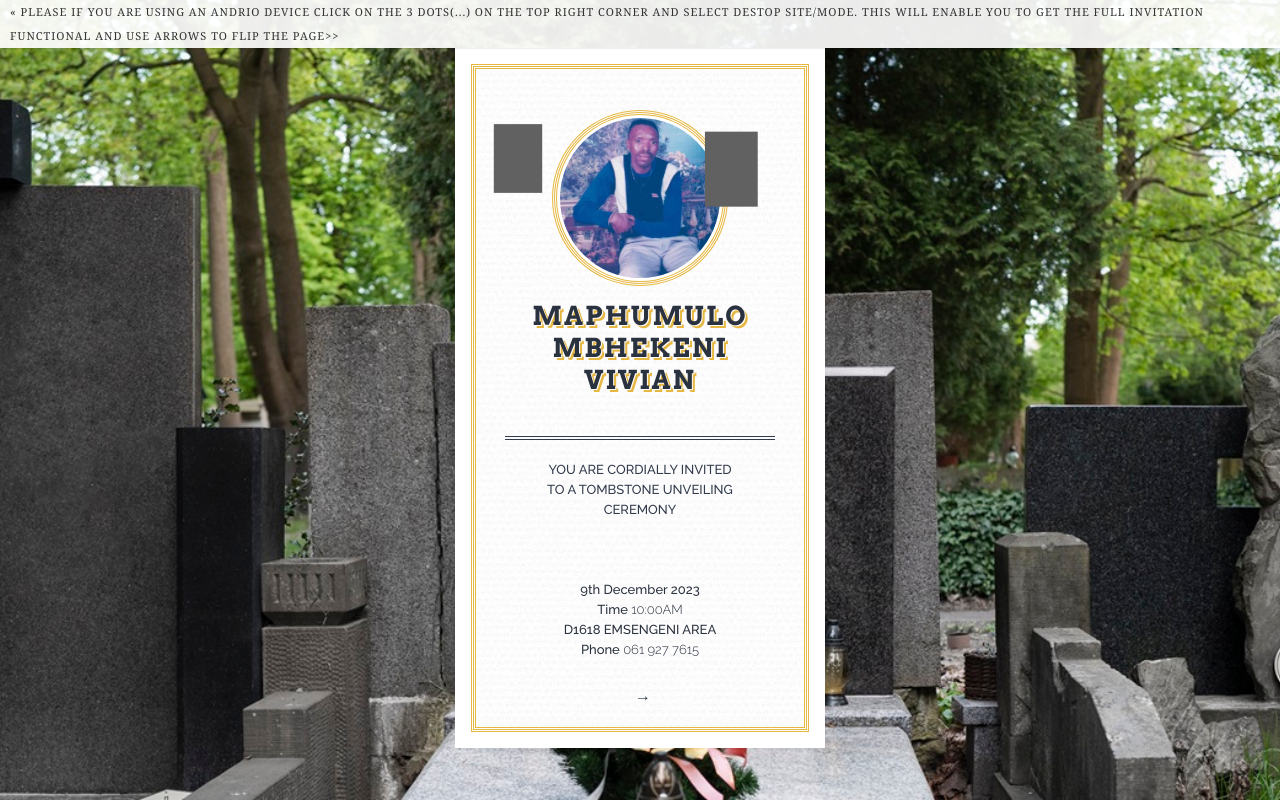
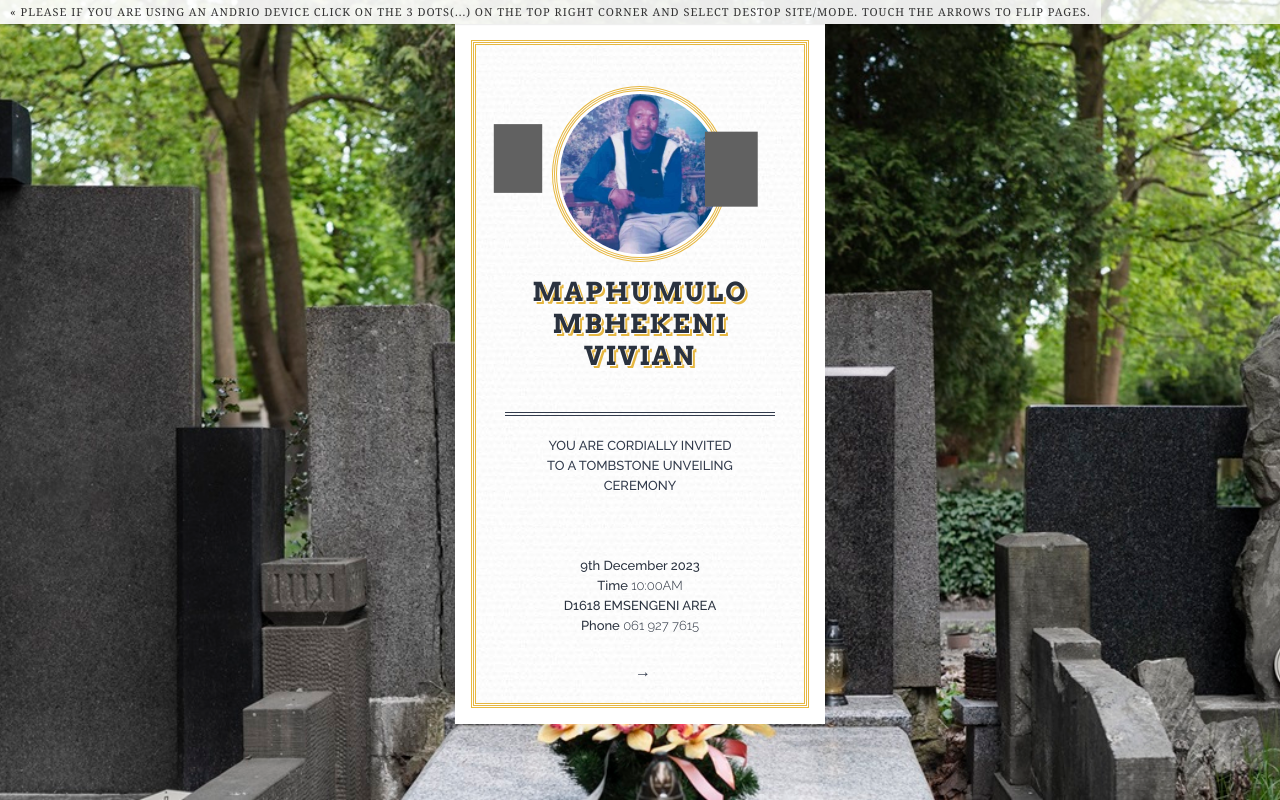
Before and after one commit to Siphelele-Maphumulo/Tombstone_Unveiling, a plain HTML site: page index.html in a window 1280 px wide. Drawn offline with nearby package versions, Linux system fonts and the light colour scheme; grey boxes are pictures that could not be loaded; some icons are missing.

Commit message:
Update index.html

```diff
--- a/index.html
+++ b/index.html
@@ -25,7 +25,7 @@
         <!-- Codrops top bar -->
         <div class="codrops-top">
             <a href="http://tympanus.net/Tutorials/BigVideoSlideshow/">
-                <strong>&laquo; Please if you are using an andrio device </strong>CLick on the 3 dots(...) on the top right corner and select Destop Site/Mode. This will enable you to get the full Invitation functional and use arrows to flip the page>>          </a>
+                <strong>&laquo; Please if you are using an andrio device </strong>CLick on the 3 dots(...) on the top right corner and select Destop Site/Mode. Touch the arrows to flip pages.</a>
             <span class="right"></span>
         </div><!--/ Codrops top bar -->
 
```
